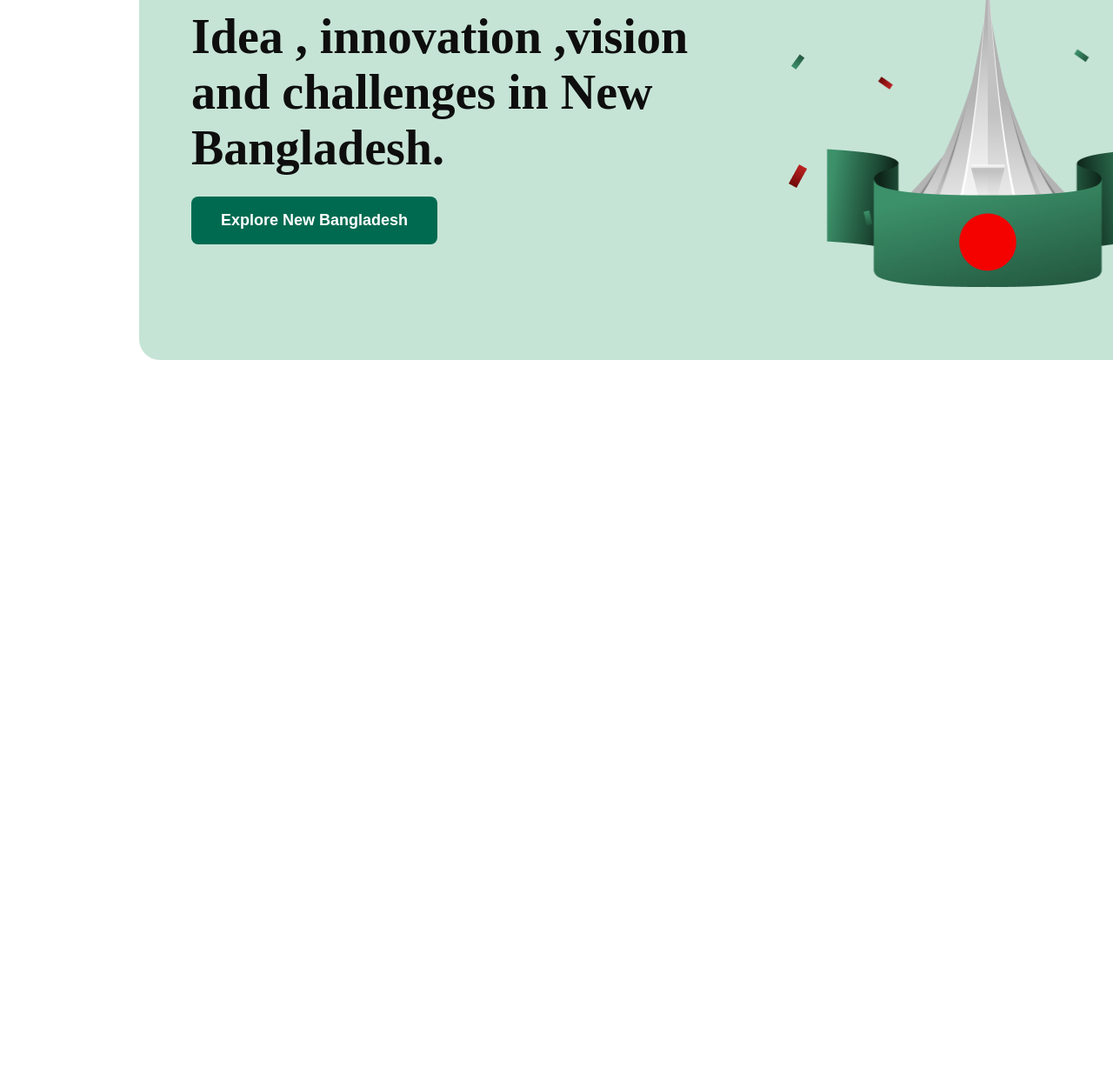
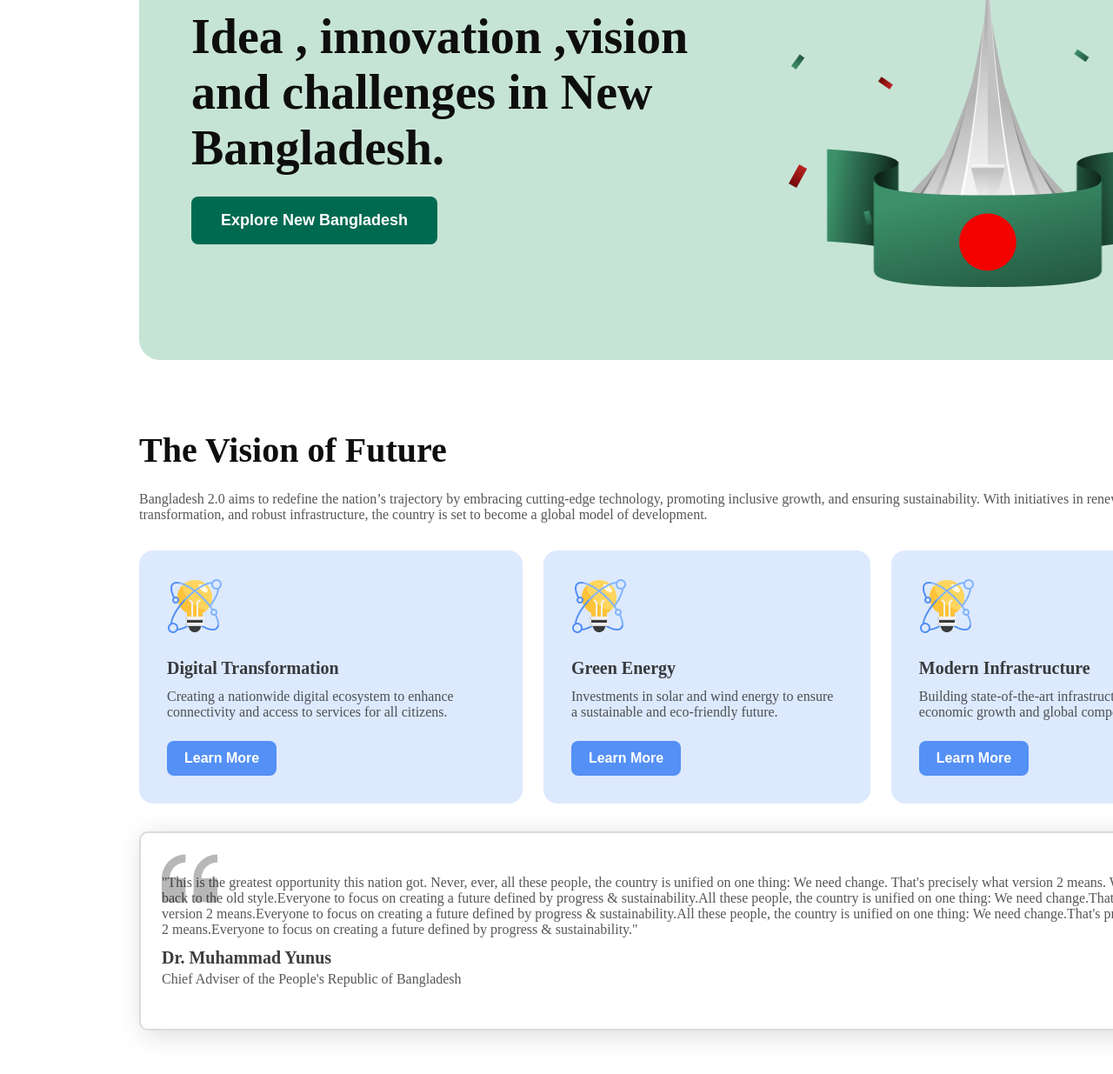
Before and after one commit to yasir-8arafat/ph-assinment-1, a plain HTML site: page index.html in a window 1280 px wide. Shown: the part 285-1520 px from the top of the page at 87% size. Before the commit the page ends 800 px from the top, so only its background shows below. Drawn offline with Linux system fonts and the light colour scheme.

Commit message:
this is third commit

```diff
--- a/index.html
+++ b/index.html
@@ -24,7 +24,35 @@
         </div>
     </header>
     <main>
-
+        <section class="TVF">
+            <h2 class="common">The Vision of Future</h2>
+            <p class="ba">Bangladesh 2.0 aims to redefine the nation’s trajectory by embracing cutting-edge technology, promoting inclusive growth, and ensuring sustainability. With initiatives in renewable energy, digital transformation, and robust infrastructure, the country is set to become a global model of development.</p>
+            <div class="box">
+                <div class="bx1">
+                    <img src="assets/card-icon.png" alt="">
+                    <h4 class="dt">Digital Transformation</h4>
+                    <p class="ba">Creating a nationwide digital ecosystem to enhance connectivity and access to services for all citizens.</p>
+                    <button class="bu hv">Learn More</button>
+                </div>
+                <div class="bx1">
+                    <img src="assets/card-icon.png" alt="">
+                    <h4 class="dt">Green Energy</h4>
+                    <p class="ba">Investments in solar and wind energy to ensure a sustainable and eco-friendly future.</p>
+                    <button class="bu hv">Learn More</button>
+                </div>
+                <div class="bx1">
+                    <img src="assets/card-icon.png" alt="">
+                    <h4 class="dt">Modern Infrastructure</h4>
+                    <p class="ba">Building state-of-the-art infrastructure to support economic growth and global competitiveness.</p>
+                    <button class="bu hv">Learn More</button>
+                </div>
+            </div>
+            <div class="DY">
+                <p class="ba">"This is the greatest opportunity this nation got. Never, ever, all these people, the country is unified on one thing: We need change. That's precisely what version 2 means. We don't want to go back to the old style.Everyone to focus on creating a future defined by progress & sustainability.All these people, the country is unified on one thing: We need change.That's precisely what version 2 means.Everyone to focus on creating a future defined by progress & sustainability.All these people, the country is unified on one thing: We need change.That's precisely what version 2 means.Everyone to focus on creating a future defined by progress & sustainability."</p>
+                <h4 class="Dr">Dr. Muhammad Yunus</h4>
+                <p class="ba">Chief Adviser of the People's Republic of Bangladesh</p>
+            </div>
+        </section>
     </main>
     <footer>
 
--- a/styles/style.css
+++ b/styles/style.css
@@ -69,3 +69,65 @@
 .h-im{
     margin: 80px 60px 80px 32px;
 }
+.box{
+    margin-top: 32px;
+    margin-bottom: 32px;
+    display: flex;
+    justify-content: space-around;
+    gap: 24px;
+}
+.bx1{
+    padding: 32px;
+    background-color: rgba(84, 144, 245, 0.2);
+    border-radius: 16px;
+}
+.TVF{
+    margin-top: 80px;
+}
+.bu{
+    font-size: 16px;
+    font-weight: 600;
+    color: #FFFFFF;
+    padding: 11px 20px;
+    background-color: #5490F5;
+    margin-top: 24px;
+    border-radius: 8px;
+    border: none;
+}
+/* shared class for all paragrapf of first section in main tag */
+.ba{
+    font-size: 16px;
+    font-weight: 400;
+    color: rgba(14, 14, 14, 0.7);
+}
+.dt{
+    font-size: 20px;
+    font-weight: bold;
+    color: rgba(14, 14, 14, 0.8);
+    margin-top: 24px;
+    margin-bottom: 12px;
+}
+/* shared section heading style */
+.common{
+    font-size: 40px;
+    font-weight: bold;
+    color: #0E0E0E;
+    margin-bottom: 24px;
+}
+.DY{
+    background-image: url(../assets/quote-bg.png);
+    background-position: 24px 20px;
+    background-repeat: no-repeat;
+    padding: 48px 24px;
+    background-color: #FFFFFF;
+    box-shadow:5px 5px 30px rgba(14, 14, 14, 0.15);
+    border: 2px solid rgba(14, 14, 14, 0.15);
+    border-radius: 10px;
+}
+.Dr{
+    font-size: 20px;
+    font-weight: 600;
+    color: rgba(14, 14, 14, 0.8);
+    margin-top: 12px;
+    margin-bottom: 4px;
+}
```
